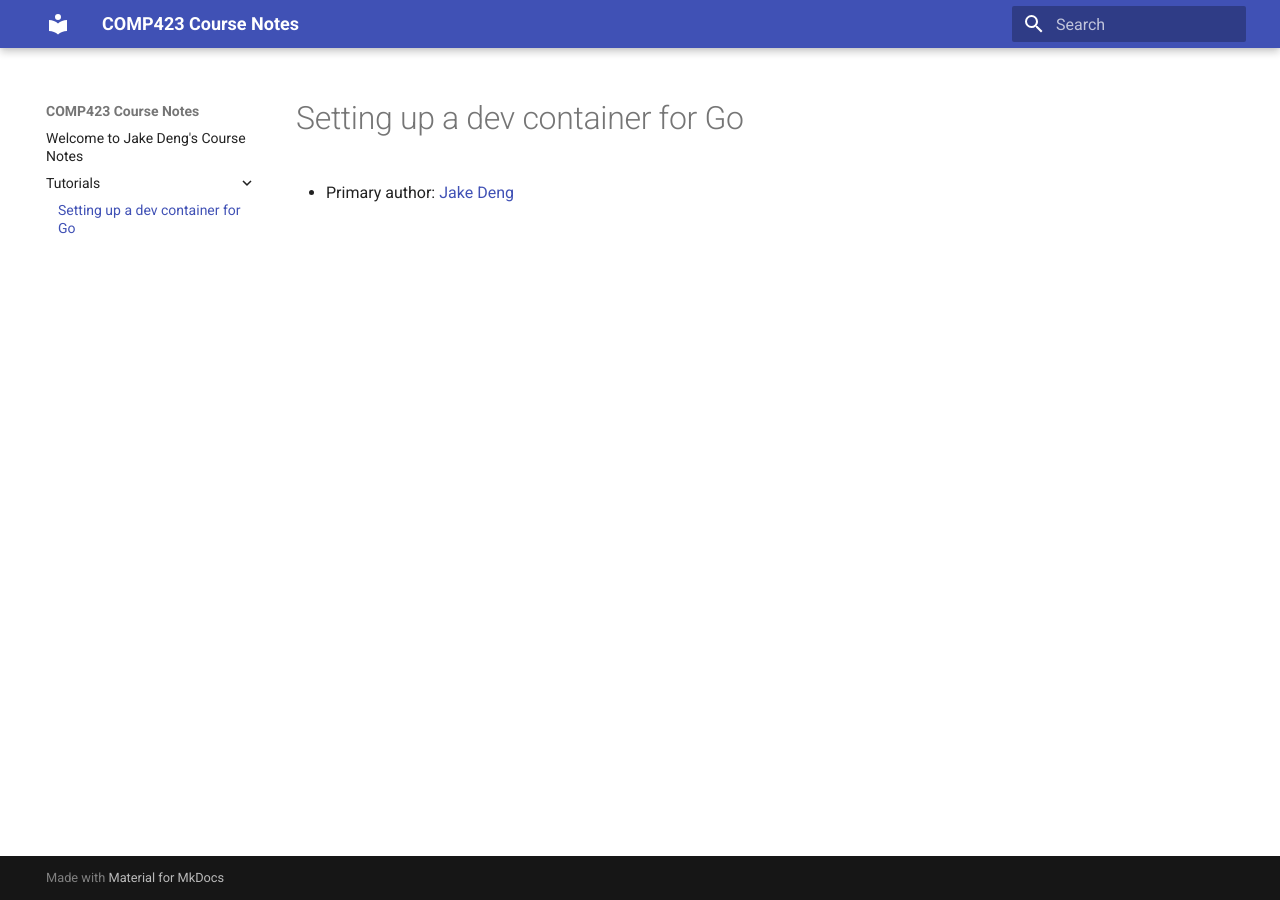
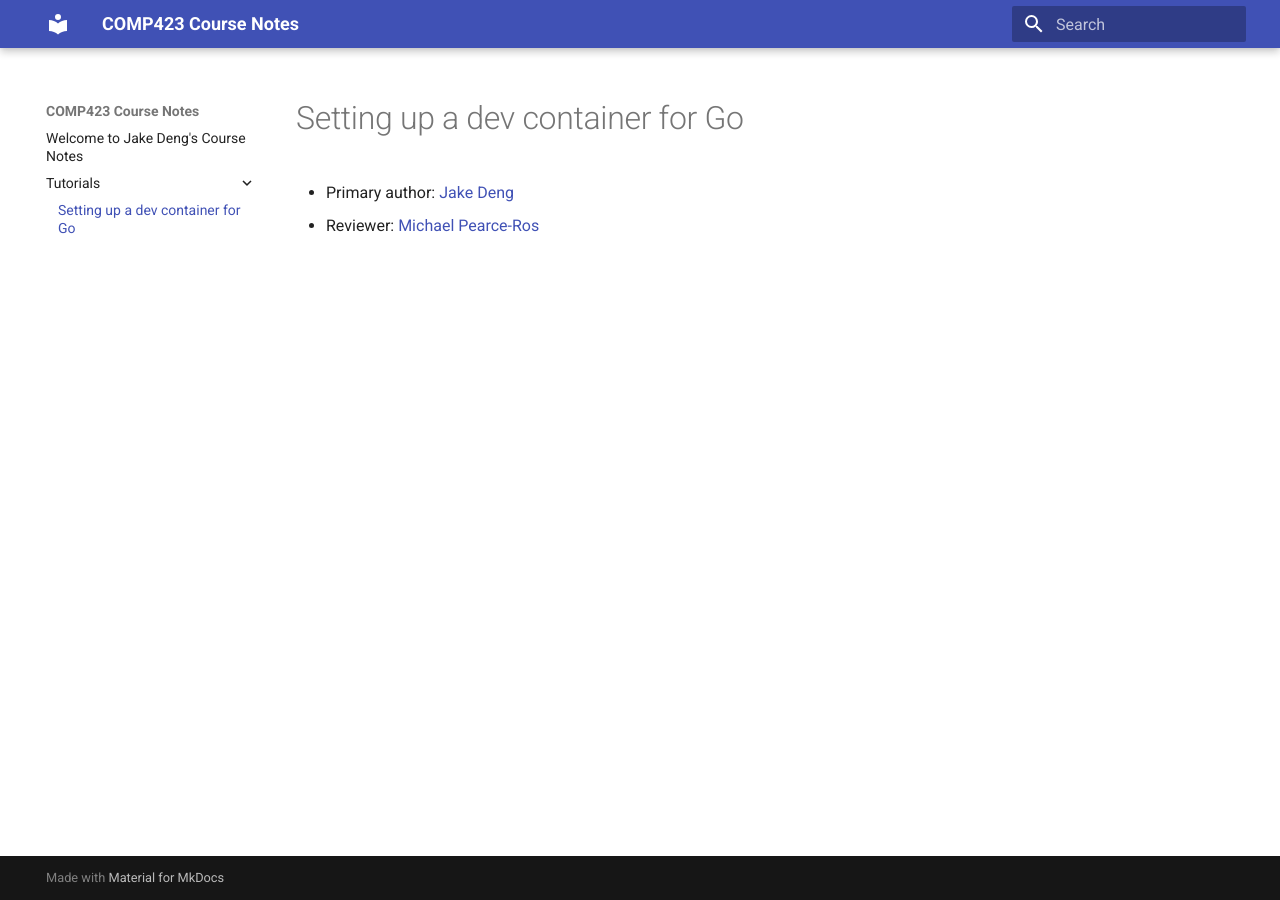
Before and after one commit to jakethellama/comp423-course-notes, an MkDocs documentation site: the page built from docs/tutorials/go-setup.md, in a window 1280 px wide. Built offline with MkDocs 1.6.1 and Material for MkDocs 9.7.7, drawn with Linux system fonts in a browser that asks for light colours.

Commit message:
actually added review

```diff
--- a/docs/tutorials/go-setup.md
+++ b/docs/tutorials/go-setup.md
@@ -1,3 +1,4 @@
 # Setting up a dev container for Go
 
 * Primary author: [Jake Deng](https://github.com/jakethellama)
+* Reviewer: [Michael Pearce-Ros](https://github.com/miketravels)
```
